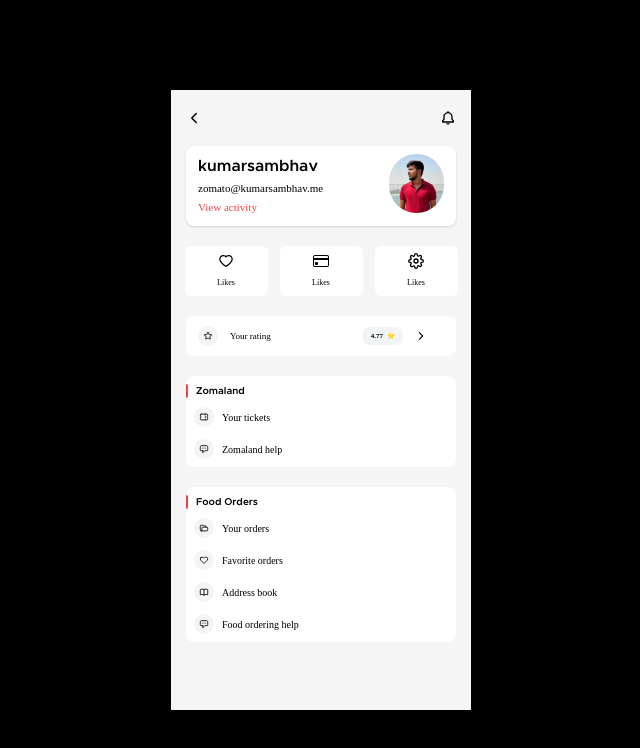
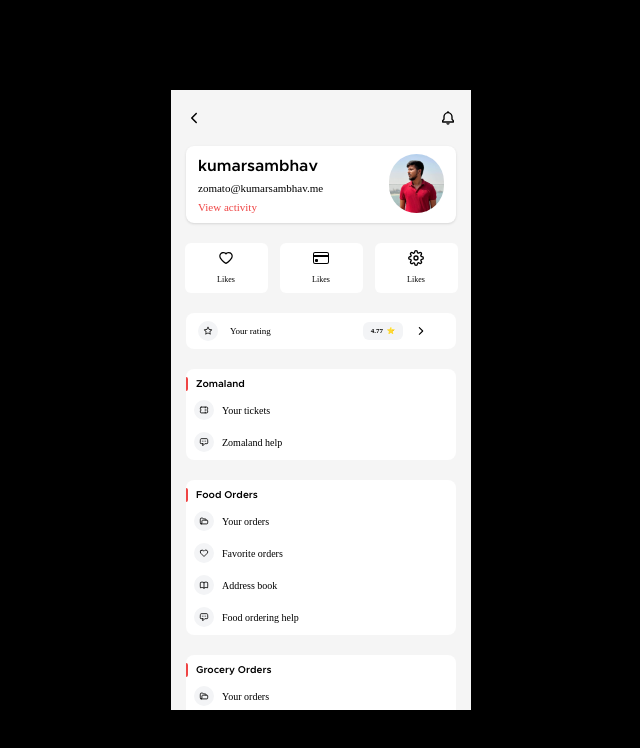
Before and after one commit to satvik76/zomato-clone, a React (Create React App) app: page / in a window 1280 px wide. Shown: the top 748 px of the page, without its empty margins (319-959 px from the left). Built offline with nearby package versions, Linux system fonts and the light colour scheme; a web font is replaced by a local one.

Commit message:
Added Grocery Section

```diff
--- a/src/App.js
+++ b/src/App.js
@@ -121,6 +121,26 @@
             </div>
           </div>
         </div>
+        <div className="grocery-container w-[90%] h-fit rounded-lg flex flex-col bg-white py-2 gap-2">
+          <div className="title flex flex-row gap-2">
+            <div className="bar w-[2px] h-[14px] bg-red-500 rounded-r-full"></div>
+            <div className="text text-[10px] tbold">Grocery Orders</div>
+          </div>
+          <div className="options px-2 flex flex-col gap-3">
+            <div className="option flex flex-row items-center gap-2">
+              <div className="icon">
+                <HiOutlineFolderOpen className="text-[20px] bg-gray-100 p-[5px] rounded-full" />
+              </div>
+              <div className="text text-[10px]">Your orders</div>
+            </div>
+            <div className="option flex flex-row items-center gap-2">
+              <div className="icon">
+                <HiOutlineChatAlt className="text-[20px] bg-gray-100 p-[5px] rounded-full" />
+              </div>
+              <div className="text text-[10px]">Grocery ordering help</div>
+            </div>
+          </div>
+        </div>
 
       </div>
     </div>
```
